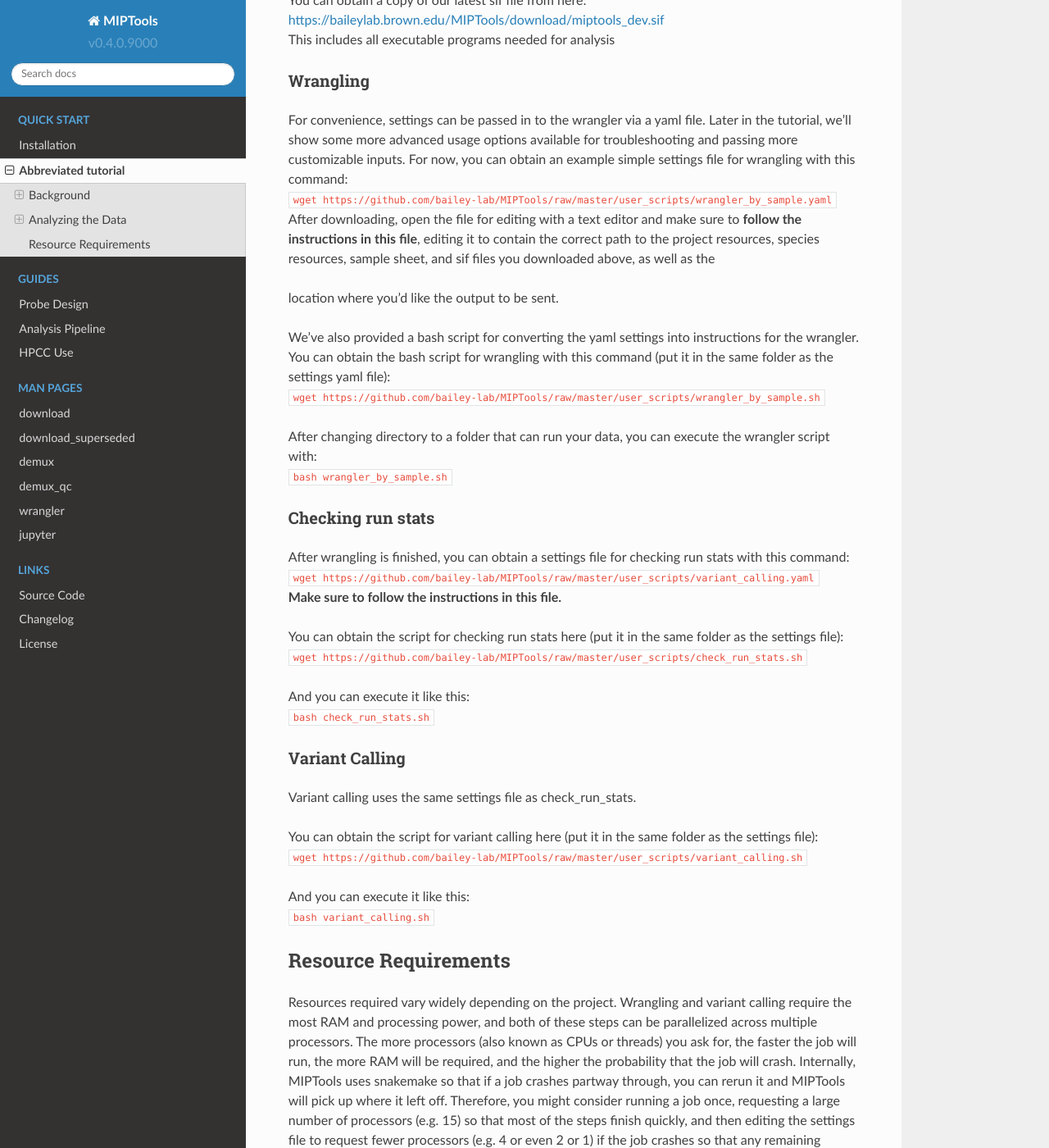
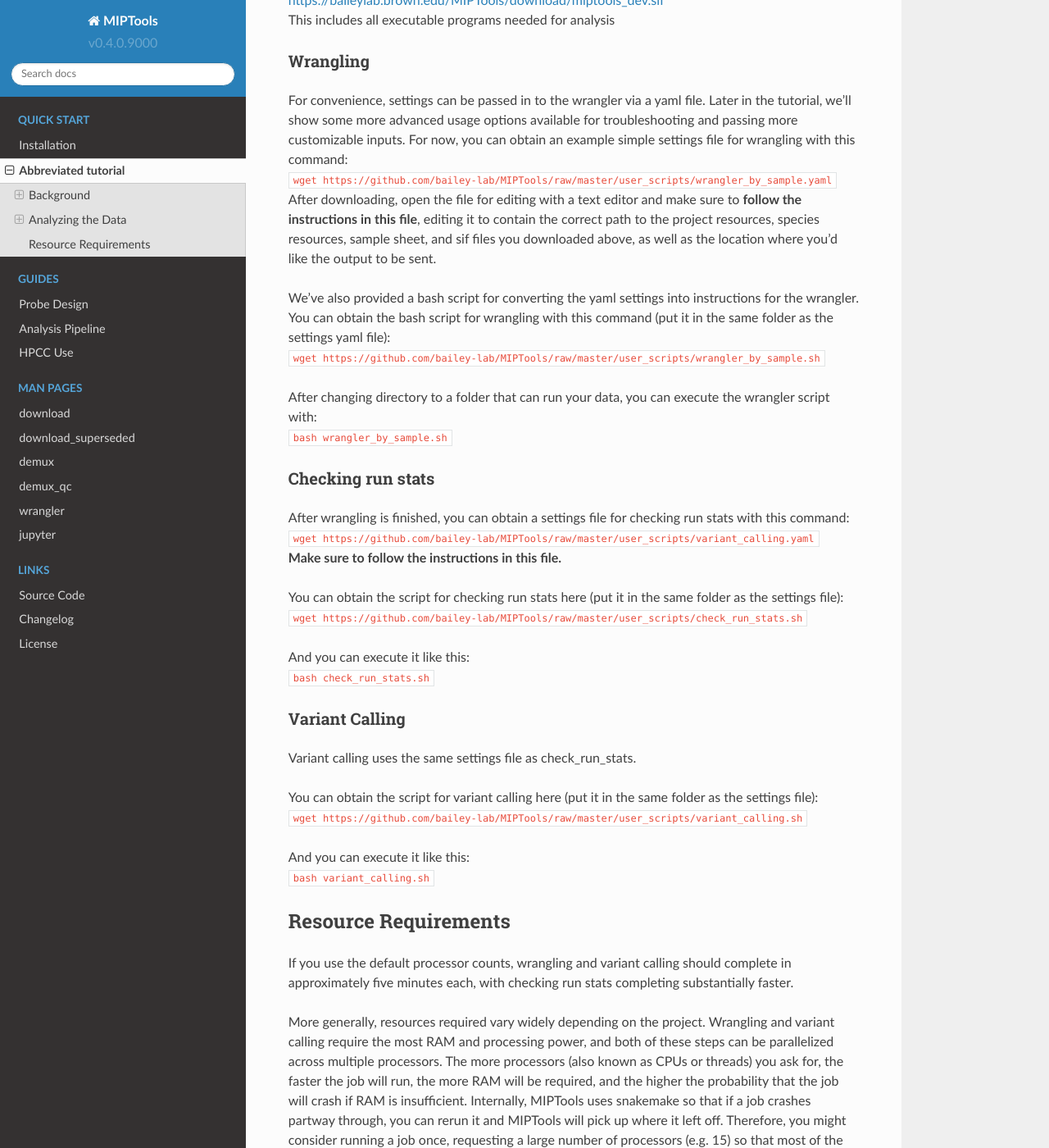
Before and after one commit to bailey-lab/MIPTools, a Sphinx documentation site: the page built from docs/quick_start.rst, in a window 1280 px wide and 1400 px high, scrolled down 1962 px. Shown: the whole window at 82% size. Built offline with Sphinx 7.4.7 and the Read the Docs theme 2.0.0, drawn with Linux system fonts in a browser that asks for light colours; some of the changed text lies outside the part shown.

Commit message:
more small tweaks

```diff
--- a/docs/quick_start.rst
+++ b/docs/quick_start.rst
@@ -90,8 +90,7 @@ illumina paired end reads, and demultiplexed.
 
 | You can download the tutorial dataset from here:
 | https://baileylab.brown.edu/MIPTools/download/test-data.tar.gz
-| The dataset includes a project_resources folder, a species_resources folder, a sample sheet,
-and a fastq directory with demultiplexed illumina paired end reads as output.
+| The dataset includes a project_resources folder, a species_resources folder, a sample sheet, and a fastq directory with demultiplexed illumina paired end reads as output.
 
 | You can obtain a copy of our latest sif file from here:
 | https://baileylab.brown.edu/MIPTools/download/miptools_dev.sif
@@ -101,8 +100,7 @@ Wrangling
 ---------
 | For convenience, settings can be passed in to the wrangler via a yaml file. Later in the tutorial, we'll show some more advanced usage options available for troubleshooting and passing more customizable inputs. For now, you can obtain an example simple settings file for wrangling with this command:
 | :code:`wget https://github.com/bailey-lab/MIPTools/raw/master/user_scripts/wrangler_by_sample.yaml`
-| After downloading, open the file for editing with a text editor and make sure to **follow the instructions in this file**, editing it to contain the correct path to the project resources, species resources, sample sheet, and sif files you downloaded above, as well as the
-location where you'd like the output to be sent.
+| After downloading, open the file for editing with a text editor and make sure to **follow the instructions in this file**, editing it to contain the correct path to the project resources, species resources, sample sheet, and sif files you downloaded above, as well as the location where you'd like the output to be sent.
 
 | We've also provided a bash script for converting the yaml settings into instructions for the wrangler. You can obtain the bash script for wrangling with this command (put it in the same folder as the settings yaml file):
 | :code:`wget https://github.com/bailey-lab/MIPTools/raw/master/user_scripts/wrangler_by_sample.sh`
@@ -134,12 +132,16 @@ Variant calling uses the same settings file as check_run_stats.
 
 Resource Requirements
 =====================
-Resources required vary widely depending on the project. Wrangling and variant calling require the
-most RAM and processing power, and both of these steps can be parallelized across multiple processors.
-The more processors (also known as CPUs or threads) you ask for, the faster the job will run, the more
-RAM will be required, and the higher the probability that the job will crash. Internally, MIPTools uses
-snakemake so that if a job crashes partway through, you can rerun it and MIPTools will pick up where it
-left off. Therefore, you might consider running a job once, requesting a large number of processors (e.g.
-15) so that most of the steps finish quickly, and then editing the settings file to request fewer
-processors (e.g. 4 or even 2 or 1) if the job crashes so that any remaining particularly tricky steps can
-be run with fewer processors with a lower likelihood of crashing.
+If you use the default processor counts, wrangling and variant calling should complete in approximately
+five minutes each, with checking run stats completing substantially faster.
+
+More generally, resources required vary widely depending on the project. Wrangling and variant calling
+require the most RAM and processing power, and both of these steps can be parallelized across multiple
+processors. The more processors (also known as CPUs or threads) you ask for, the faster the job will run,
+the more RAM will be required, and the higher the probability that the job will crash if RAM is
+insufficient. Internally, MIPTools uses snakemake so that if a job crashes partway through, you can rerun
+it and MIPTools will pick up where it left off. Therefore, you might consider running a job once,
+requesting a large number of processors (e.g. 15) so that most of the steps finish quickly, and then
+editing the settings file to request fewer processors (e.g. 4 or even 2 or 1) if the job crashes so that
+any remaining particularly tricky steps can be run with fewer processors with a lower likelihood of
+crashing.
```
